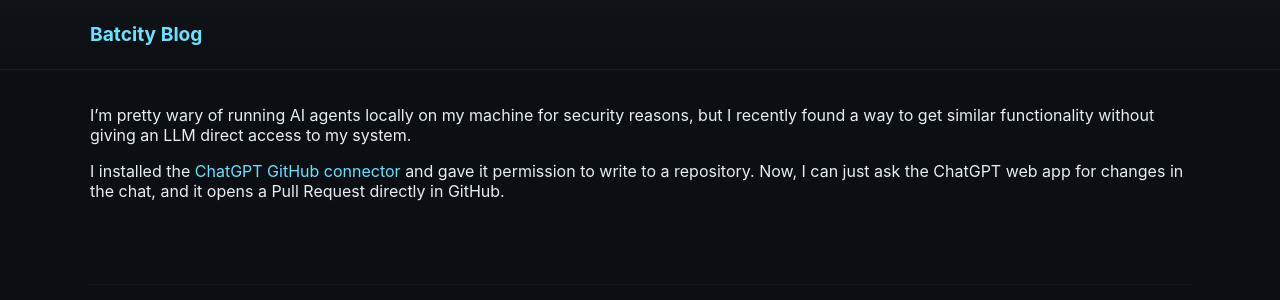
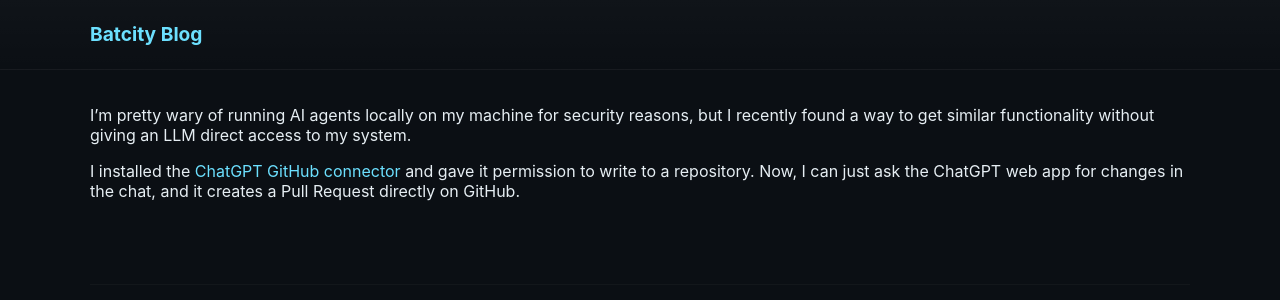
Before and after one commit to batcity/batcity.github.io, a Jekyll site: the page built from _posts/2026-06-02-i-asked-chatgpt-to-open-a-pull-request.md, in a window 1280 px wide. Shown: the top 300 px of the page. Built offline with Jekyll 4.4.1, drawn with Linux system fonts in a browser that asks for light colours.

Commit message:
slightly polish two blog posts

```diff
--- a/_posts/2026-06-02-i-asked-chatgpt-to-open-a-pull-request.md
+++ b/_posts/2026-06-02-i-asked-chatgpt-to-open-a-pull-request.md
@@ -1,9 +1,9 @@
 ---
-title: "I Asked ChatGPT to Open a Pull Request"
+title: "I Asked ChatGPT to create a Pull Request"
 author: "Batcity"
 layout: default
 ---
 
 I’m pretty wary of running AI agents locally on my machine for security reasons, but I recently found a way to get similar functionality without giving an LLM direct access to my system.
 
-I installed the [ChatGPT GitHub connector](https://help.openai.com/en/articles/11145903-connecting-github-to-chatgpt) and gave it permission to write to a repository. Now, I can just ask the ChatGPT web app for changes in the chat, and it opens a Pull Request directly in GitHub.
+I installed the [ChatGPT GitHub connector](https://help.openai.com/en/articles/11145903-connecting-github-to-chatgpt) and gave it permission to write to a repository. Now, I can just ask the ChatGPT web app for changes in the chat, and it creates a Pull Request directly on GitHub.
```
Also changed, not shown: _posts/2026-04-25-using-gemini-live-as-a-language-coach.md (+1 -1 lines).
